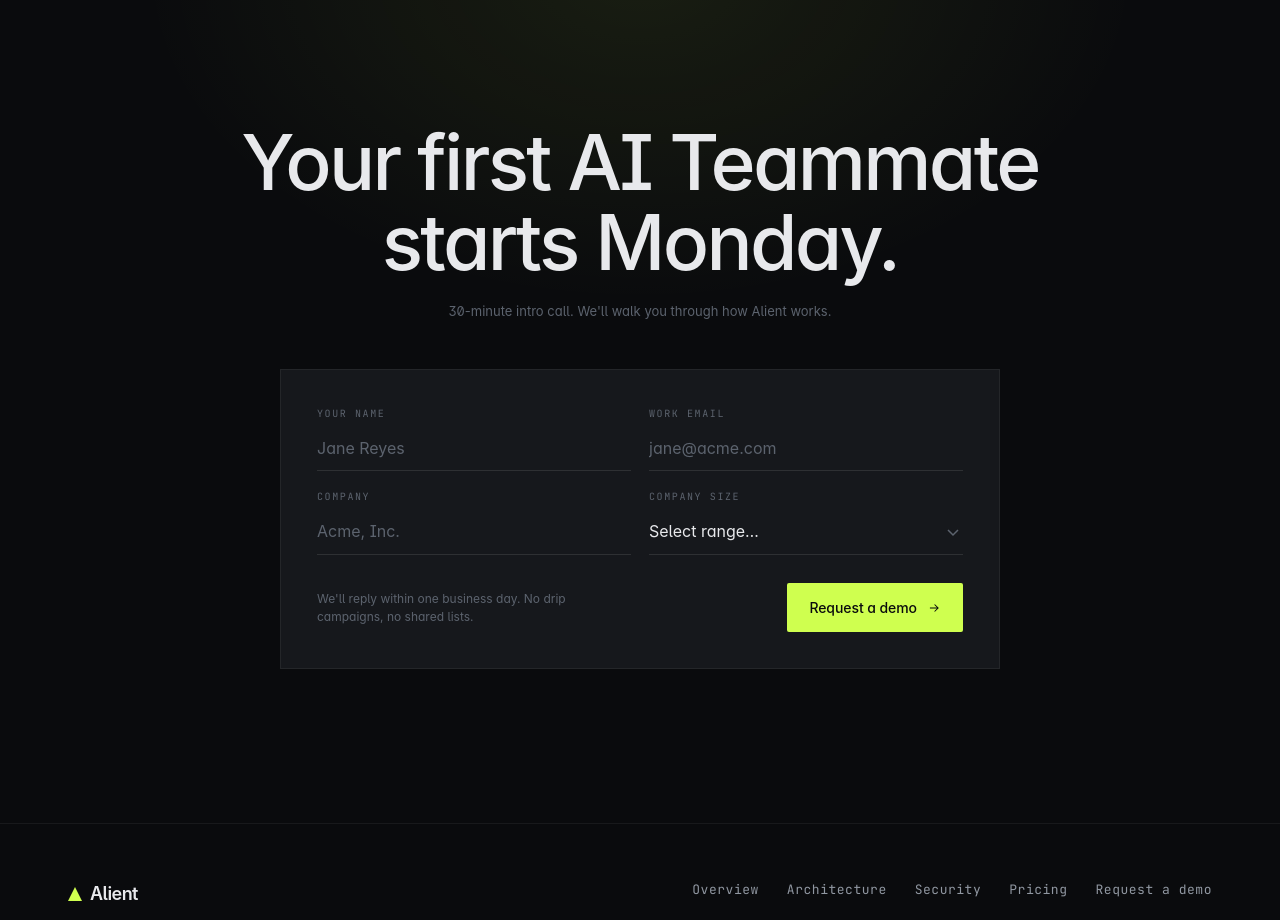
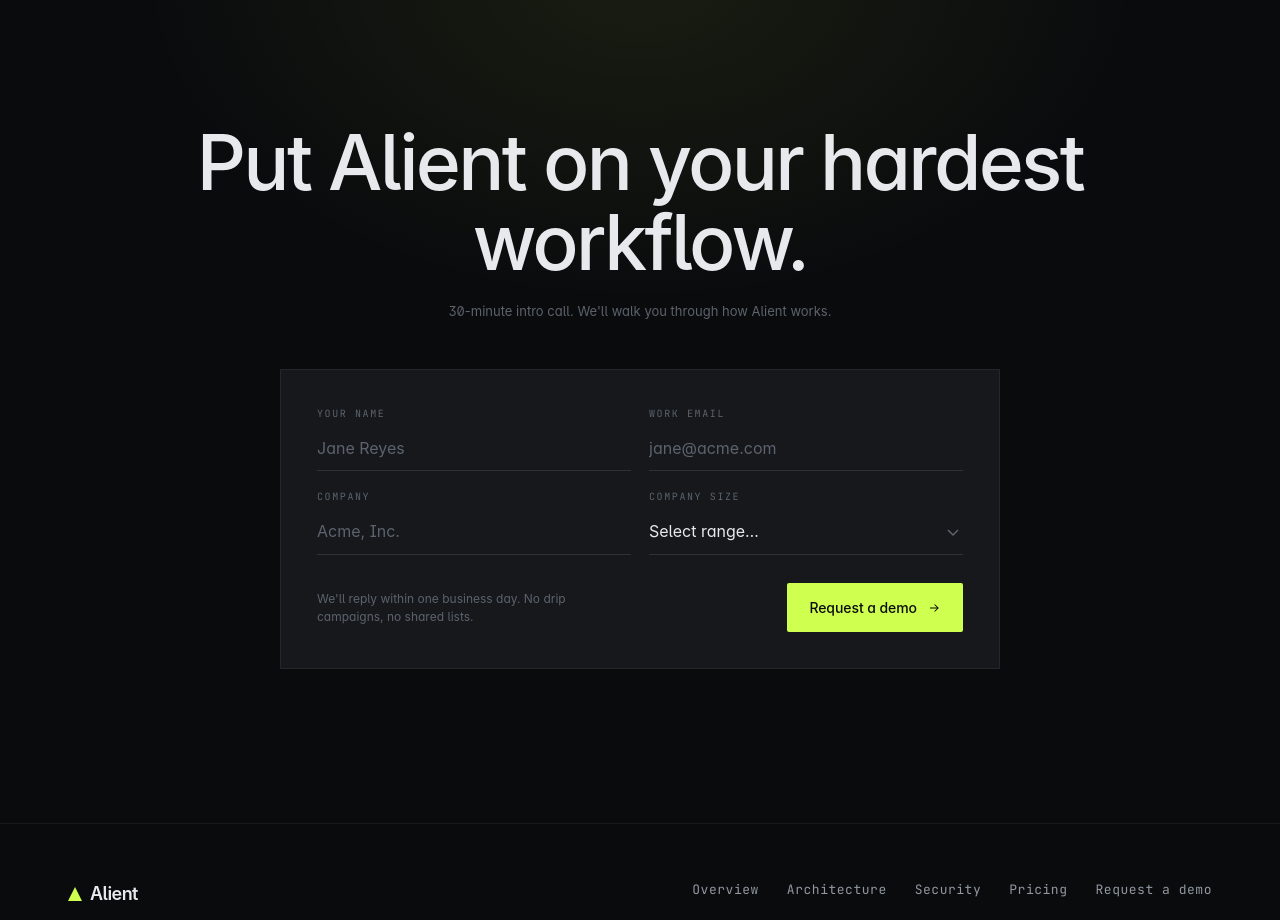
Before and after one commit to AlientAI/landing-page, a Next.js app: page / in a window 1280 px wide. Shown: the part 10900-11820 px from the top of the page. Built offline with nearby package versions, Linux system fonts and the light colour scheme; a web font is replaced by a local one.

Commit message:
feat(cta): final CTA → put Alient on your hardest workflow

```diff
--- a/components/FinalCta.tsx
+++ b/components/FinalCta.tsx
@@ -4,7 +4,7 @@ export default function FinalCta() {
   return (
     <section className="final" id="demo">
       <div className="container">
-        <h2>Your first AI Teammate starts Monday.</h2>
+        <h2>Put Alient on your hardest workflow.</h2>
         <p className="fine" style={{ marginTop: 18 }}>
           30-minute intro call. We&apos;ll walk you through how Alient works.
         </p>
```
